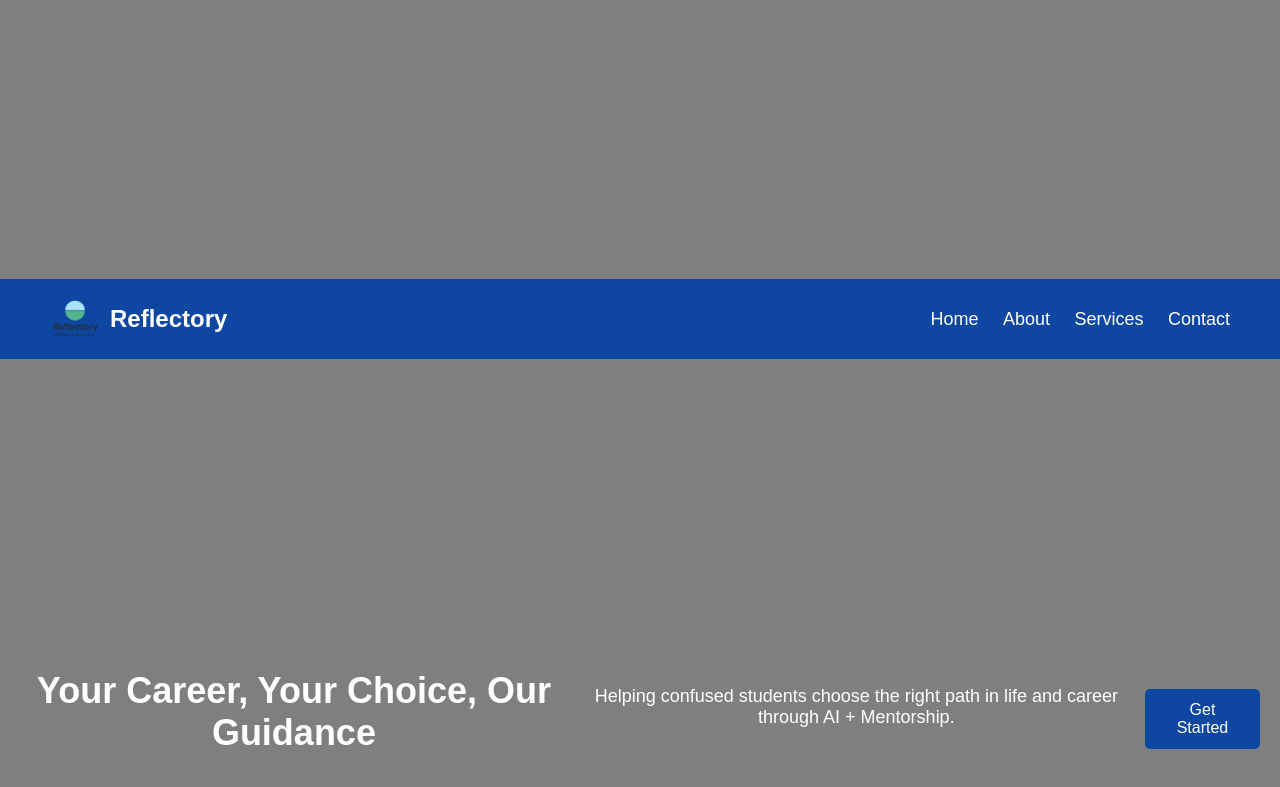
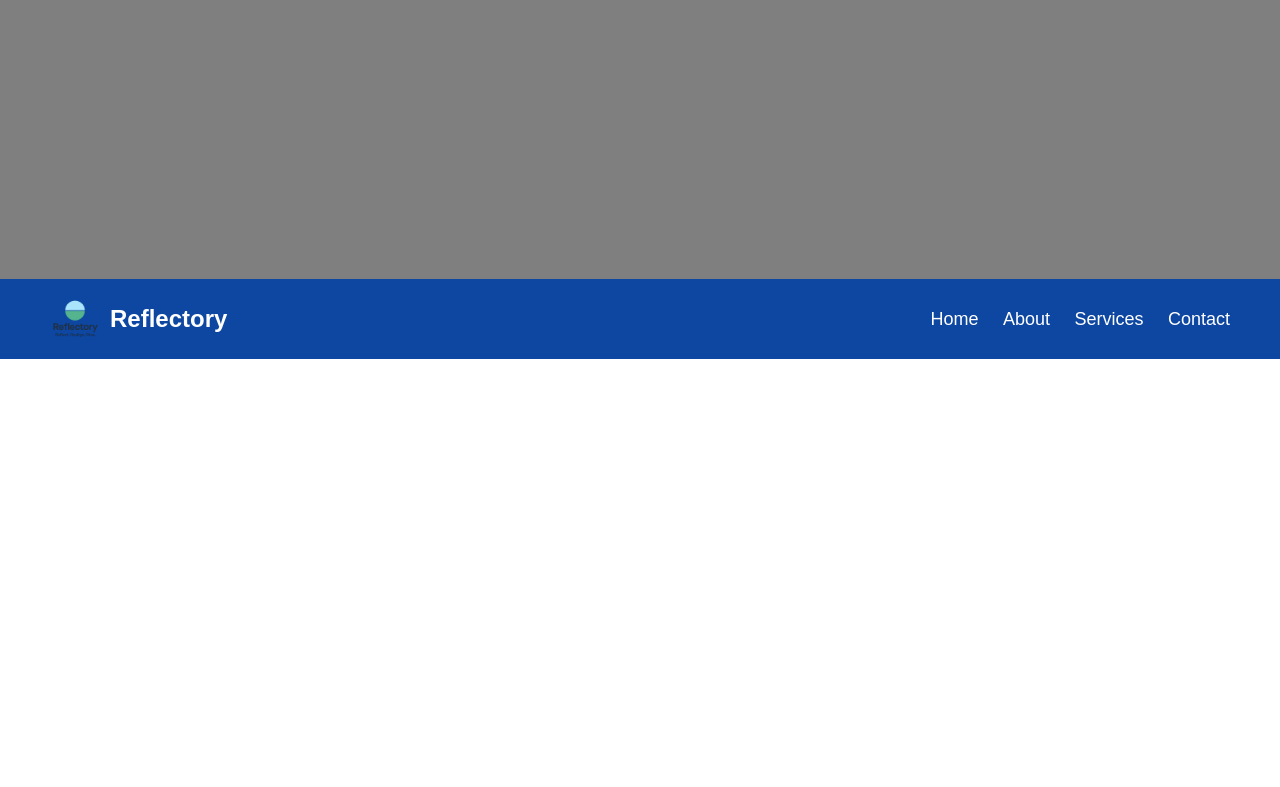
Before and after one commit to karanrajput832006-cpu/reflectory, a plain HTML site: page index.html in a window 1280 px wide. Shown: the part 441-1228 px from the top of the page. After the commit the page ends 800 px from the top, so only its background shows below. Drawn offline with Linux system fonts and the light colour scheme.

Commit message:
Remove hero section from index.html
Removed the hero section from the index.html file.

```diff
--- a/index.html
+++ b/index.html
@@ -30,13 +30,6 @@
         </nav>
     </header>
 
-    <!-- Hero Section -->
-    <section class="hero">
-        <h2>Your Career, Your Choice, Our Guidance</h2>
-        <p>Helping confused students choose the right path in life and career through AI + Mentorship.</p>
-        <button>Get Started</button>
-    </section>
-
 </body>
 </html>
 <!-- Deployment Fix -->
```
